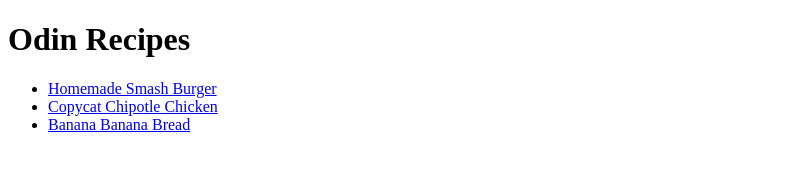
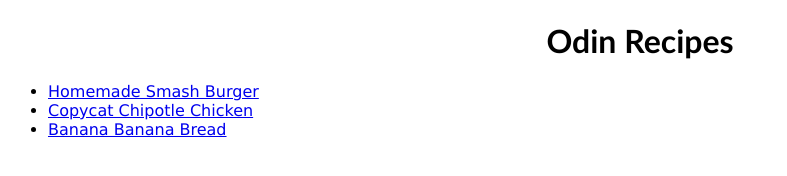
Before and after one commit to Acentrix-Dean/odin-recipes, a plain HTML site: page index.html in a window 1280 px wide. Shown: the whole page, without its empty margins (0-787 px from the left). Drawn offline with Linux system fonts and the light colour scheme.

Commit message:
Add styles to stylesheet and update link on html

```diff
--- a/index.html
+++ b/index.html
@@ -4,7 +4,7 @@
     <meta charset="UTF-8" />
     <meta http-equiv="X-UA-Compatible" content="IE=edge" />
     <meta name="viewport" content="width=device-width, initial-scale=1.0" />
-    <link rel="stylesheet" href="stylesheet.css" />
+    <link rel="stylesheet" href="/stylesheet.css" />
     <title>Odin Recipes</title>
   </head>
   <body>
--- a/stylesheet.css
+++ b/stylesheet.css
@@ -0,0 +1,8 @@
+h1 {
+  text-align: center;
+  font-family: "Gill Sans", "Gill Sans MT", Calibri, "Trebuchet MS", sans-serif;
+}
+
+li {
+  font-family: Verdana, Geneva, Tahoma, sans-serif;
+}
```
Also changed, not shown: recipes/banana-bread.html (+1 -1 lines), recipes/burger.html (+1 -1 lines), recipes/chicken.html (+1 -1 lines).
